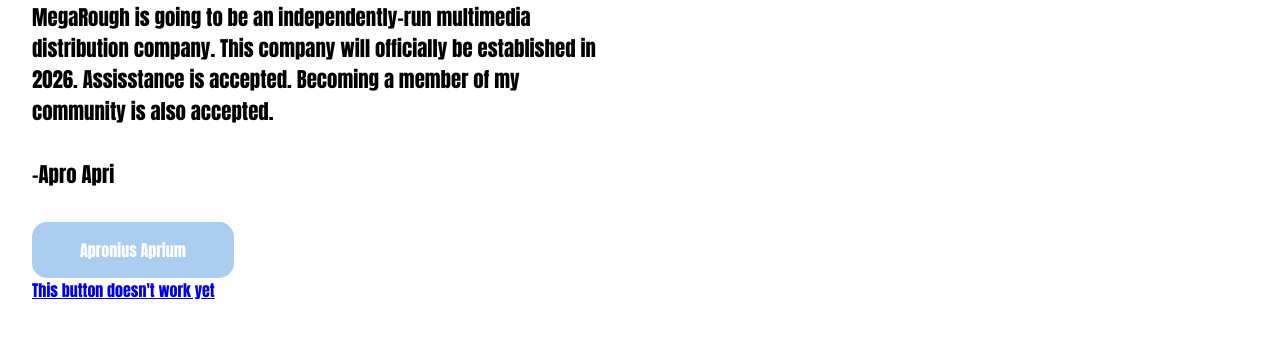
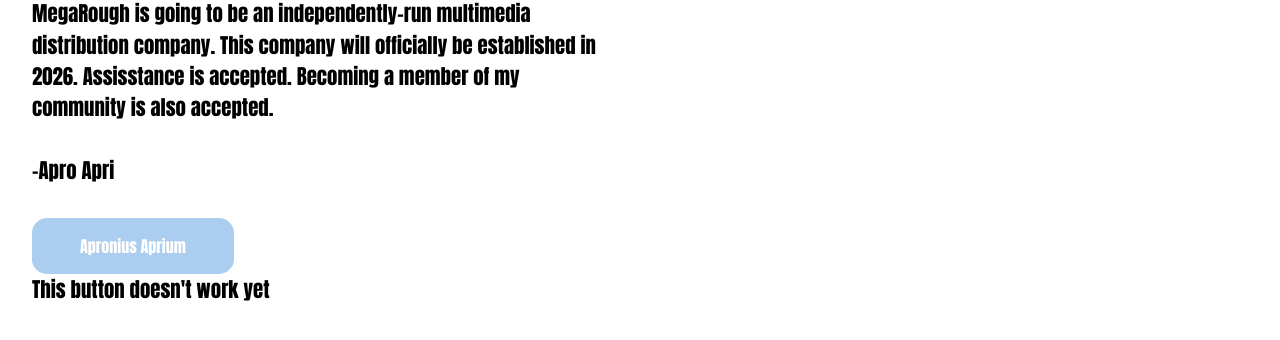
Before and after one commit to ash1723/MegaRough, a plain HTML site: page index.html in a window 1280 px wide. Shown: the part 336-676 px from the top of the page. Drawn offline with Linux system fonts and the light colour scheme.

Commit message:
Update index.html

```diff
--- a/index.html
+++ b/index.html
@@ -23,7 +23,7 @@
                 <p>MegaRough is going to be an independently-run multimedia distribution company. This company will officially be established in 2026. Assisstance is accepted. Becoming a member of my community is also accepted.</p>
                 <p>-Apro Apri</p>
                 <button type="submit">Apronius Aprium</button>
-                <a href="ash1723.github.io/apronius">This button doesn't work yet</p>
+                <p>This button doesn't work yet</p>
             </div>
         </div>
     </section>
```
